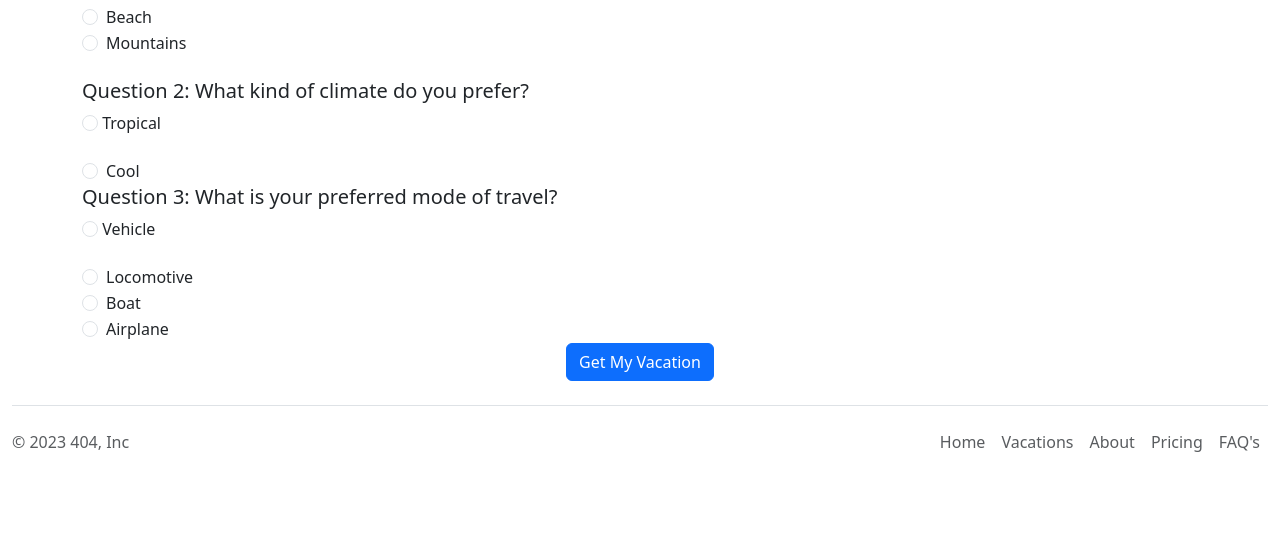
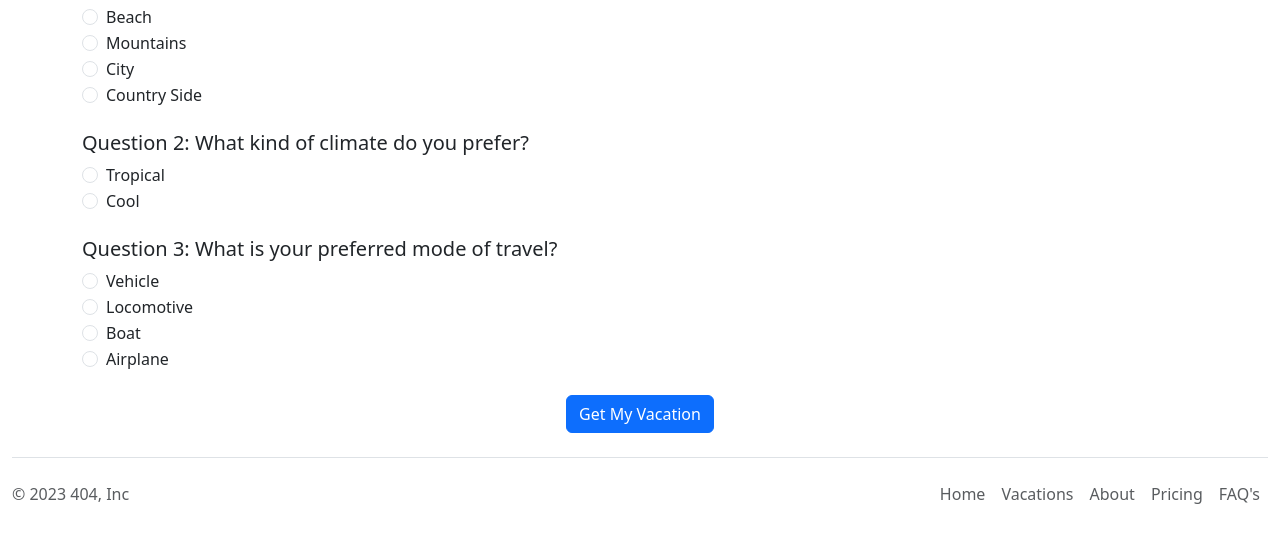
Before and after one commit to VSchambe/vschambe.github.io, a plain HTML site: page vacations.html in a window 1280 px wide. Shown: the part 277-820 px from the top of the page. Drawn offline with nearby package versions, Linux system fonts and the light colour scheme.

Commit message:
Update vacations.html

```diff
--- a/vacations.html
+++ b/vacations.html
@@ -64,32 +64,46 @@
                         Mountains
                     </label>
                 </div>
-                <!-- Add more options for Question 1 -->
+                <div class="form-check">
+                    <input class="form-check-input" type="radio" name="q1" id="q1Option3" value="city">
+                    <label class="form-check-label" for="q1Option3">
+                        City
+                    </label>
+                </div>
+                <div class="form-check">
+                    <input class="form-check-input" type="radio" name="q1" id="q1Option4" value="countryside">
+                    <label class="form-check-label" for="q1Option4">
+                        Country Side
+                    </label>
+                </div>
             </div>
 
             <!-- Question 2 -->
             <div class="mb-4">
                 <h5>Question 2: What kind of climate do you prefer?</h5>
-                <input class="form-check-input" type="radio" name="q2" id="q2Option1" value="tropical">
+                <div class="form-check">
+                    <input class="form-check-input" type="radio" name="q2" id="q2Option1" value="tropical">
                     <label class="form-check-label" for="q2Option1">
                         Tropical
                     </label>
-                </div>
+              </div>
                 <div class="form-check">
                     <input class="form-check-input" type="radio" name="q2" id="q2Option2" value="cool">
                     <label class="form-check-label" for="q2Option2">
                         Cool
                     </label>
               </div>
+            </div>
 
             <!-- Question 3 -->
             <div class="mb-4">
                 <h5>Question 3: What is your preferred mode of travel?</h5>
-                <input class="form-check-input" type="radio" name="q3" id="q3Option1" value="vehicle">
+                <div class="form-check">
+                    <input class="form-check-input" type="radio" name="q3" id="q3Option1" value="vehicle">
                     <label class="form-check-label" for="q3Option1">
                         Vehicle
                     </label>
-                </div>
+              </div>
                 <div class="form-check">
                     <input class="form-check-input" type="radio" name="q3" id="q3Option2" value="locomotive">
                     <label class="form-check-label" for="q3Option2">
@@ -108,6 +122,7 @@
                         Airplane
                     </label>
               </div>
+            </div>
 
             <!-- Submit Button -->
             <div class="text-center">
```
